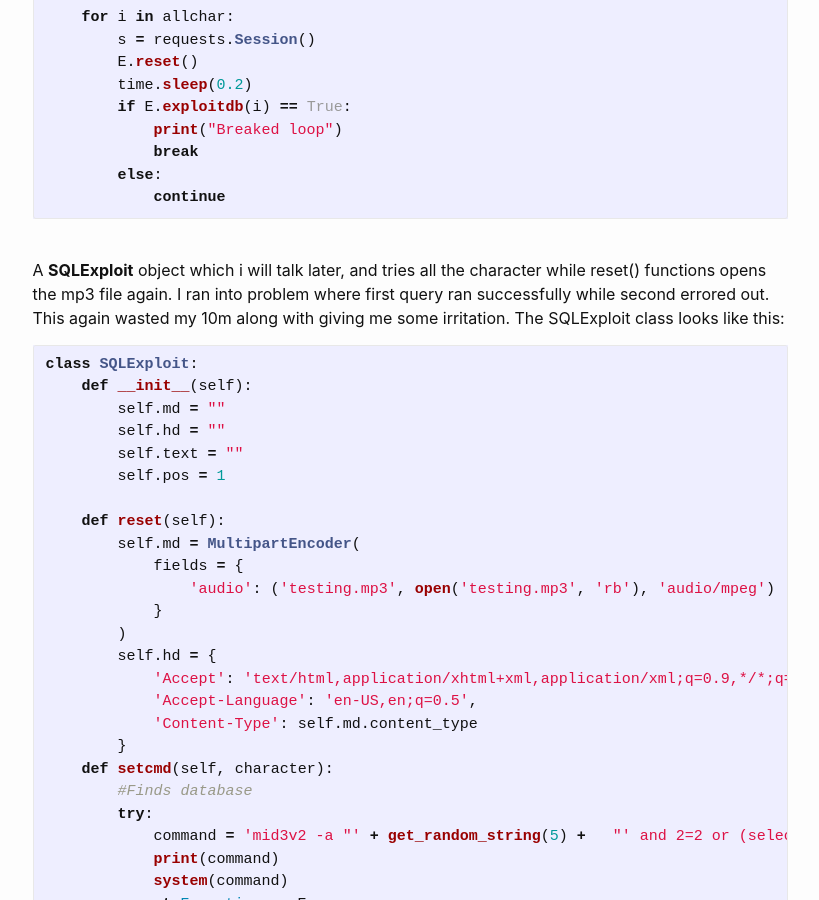
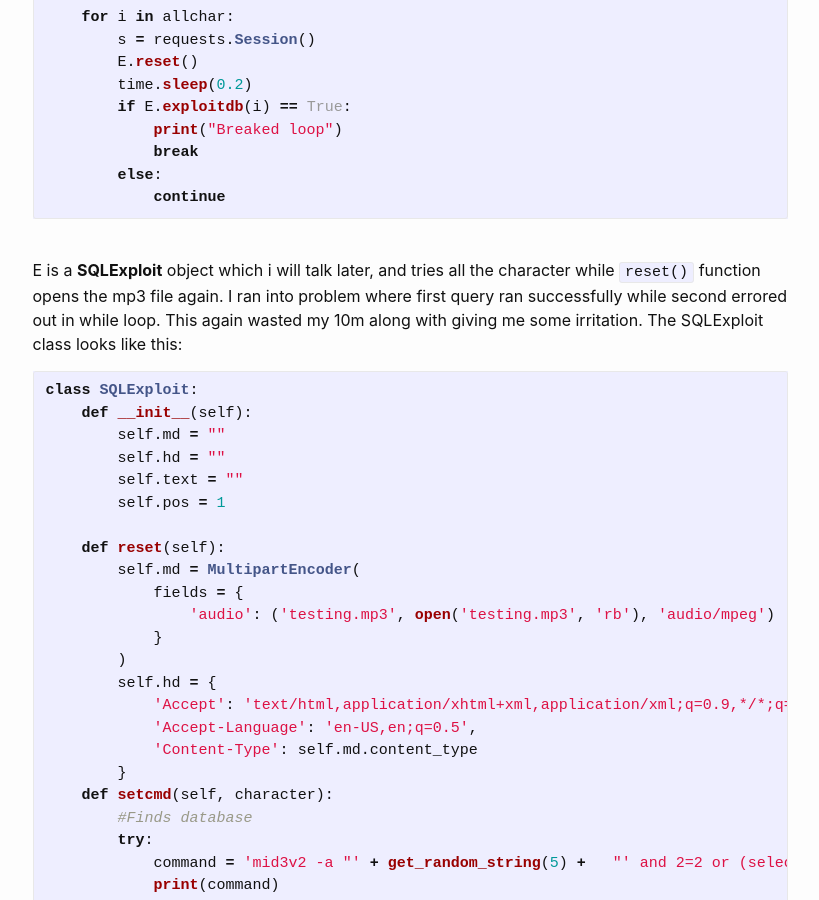
Before and after one commit to machinexa2/machinexa2.github.io, a Jekyll site: the page built from writeups/_posts/2020-09-19-audioedit.markdown, in a window 1280 px wide and 900 px high, scrolled down 3143 px. Shown: the whole window, without its empty margins (230-1049 px from the left). Built offline with Jekyll 4.4.1, drawn with Linux system fonts in a browser that asks for light colours.

Commit message:
01:08:13 PM 09/19/2020

````diff
--- a/writeups/_posts/2020-09-19-audioedit.markdown
+++ b/writeups/_posts/2020-09-19-audioedit.markdown
@@ -72,7 +72,7 @@ while True:
             continue
 ```
 <br>
-A **SQLExploit** object which i will talk later, and tries all the character while reset() functions opens the mp3 file again. I ran into problem where first query ran successfully while second errored out. This again wasted my 10m along with giving me some irritation. The SQLExploit class looks like this:
+E is a **SQLExploit** object which i will talk later, and tries all the character while `reset()` function opens the mp3 file again. I ran into problem where first query ran successfully while second errored out in while loop. This again wasted my 10m along with giving me some irritation. The SQLExploit class looks like this:
 ```python
 class SQLExploit:
     def __init__(self):
````
